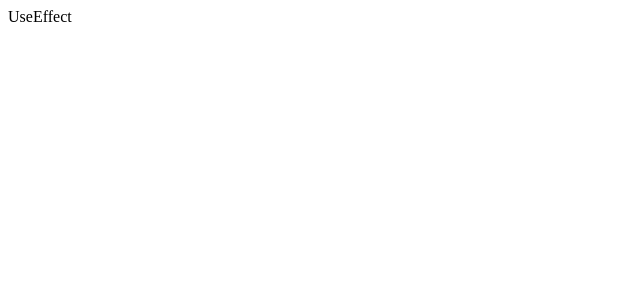
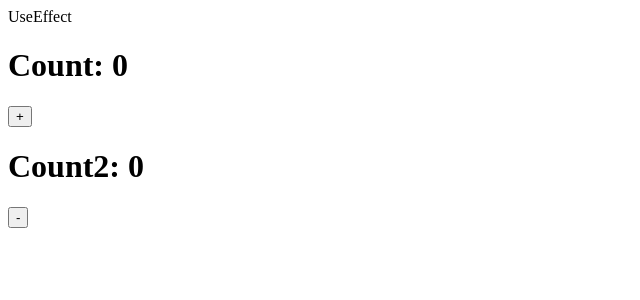
Before and after one commit to bsna-rjt/React-Basic, a React (Vite) app: page /useEffect in a window 1280 px wide. Shown: the top 300 px of the page, without its empty margins (0-640 px from the left). Built offline with nearby package versions, Linux system fonts and the light colour scheme.

Commit message:
[useEffect type 2]

```diff
--- a/src/UseEffect.jsx
+++ b/src/UseEffect.jsx
@@ -1,16 +1,29 @@
 // import React from 'react'
 
-import { useEffect } from "react"
+import { useEffect,useState } from "react"
 
 const UseEffect = () => {
+    const [count,setCount]=useState(0)
+    const [count2,setCount2]=useState(0)
 
-    //Type 1 of UseEffect on the basis of execution
+    // //Type 1 of UseEffect on the basis of execution
+    // useEffect(()=>{
+    //     console.log("Hello World!"); //console 2times because of Strict mode in main.jsx
+    // },[])
+
+    //Type 2 of UseEffect on the basis of execution
     useEffect(()=>{
-        console.log("Hello World!"); //console 2times because of Strict mode in main.jsx
-    },[])
+        console.log("useEffect Triggered");
+    },[count]) //console is shown when count's value is changed
+
 
   return (
-    <div>UseEffect</div>
+    <div>UseEffect
+        <h1>Count: {count}</h1>
+        <button onClick={()=>setCount(count+1)}>+</button>
+        <h1>Count2: {count2}</h1>
+        <button onClick={()=>setCount2(count2-1)}>-</button>
+    </div>
   )
 }
 
```
